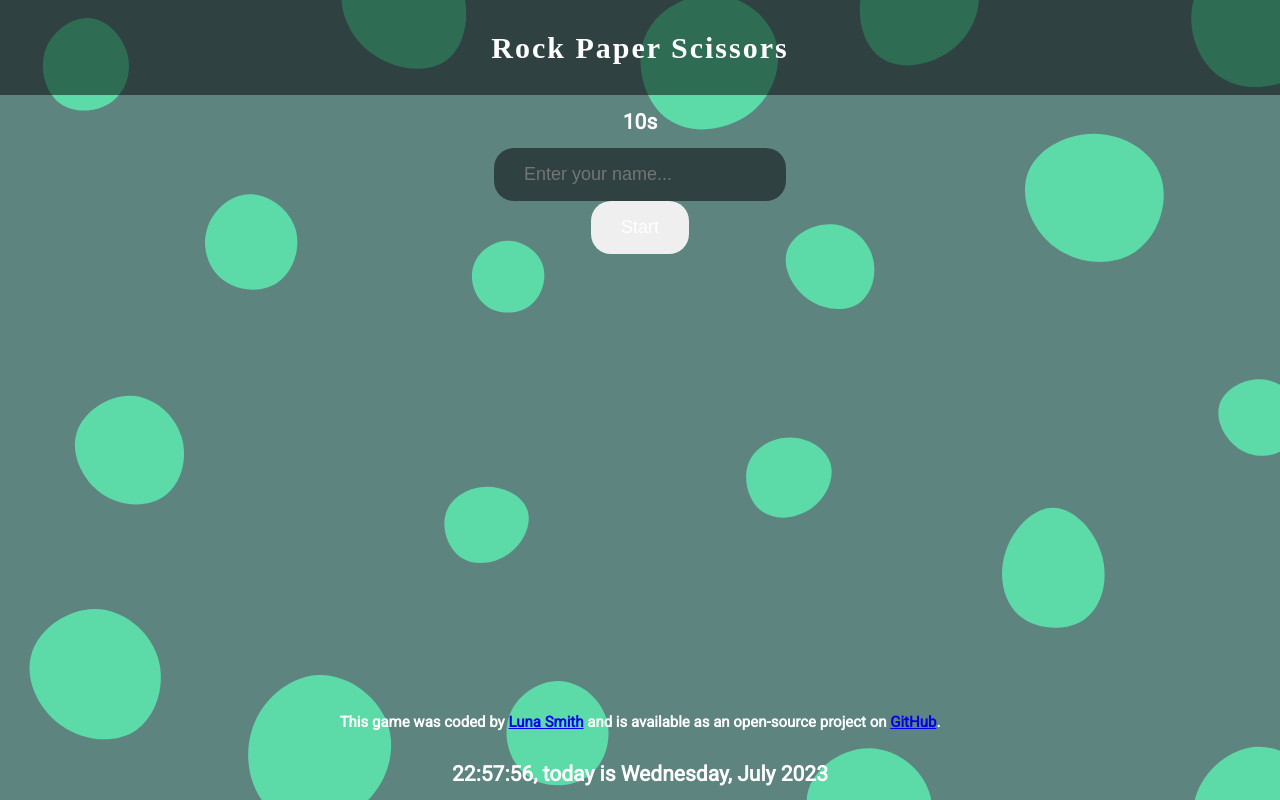
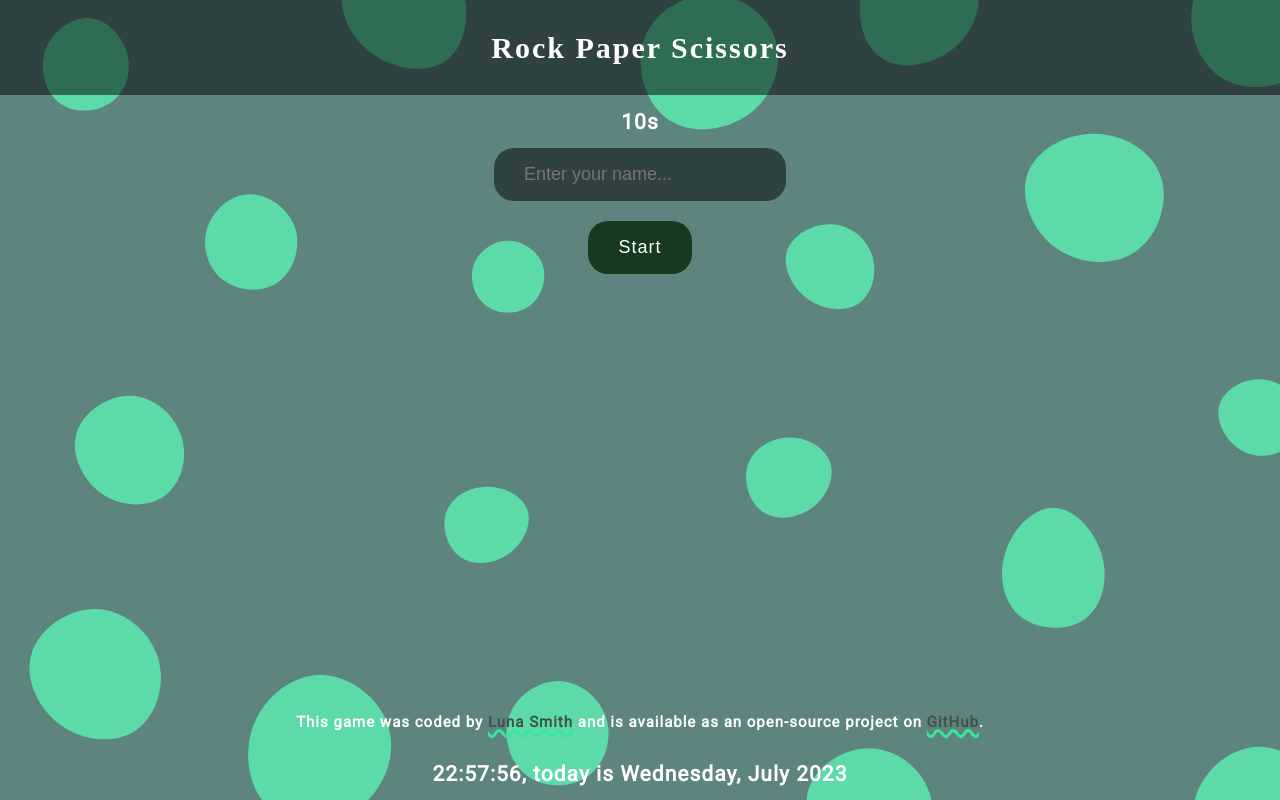
Before and after one commit to Lu-Smith/rock_paper_scisors_vue_typescript_tdd, a Vue app: page / in a window 1280 px wide. Built offline with nearby package versions, Linux system fonts and the light colour scheme; a web font is replaced by a local one.

Commit message:
Updated styles

```diff
--- a/src/assets/main.scss
+++ b/src/assets/main.scss
@@ -21,6 +21,7 @@ body {
     font-family: 'Roboto', sans-serif;
     font-size: $font-size-basic;
     line-height: $line-height-basic;
+    letter-spacing: 1px;
 }
 
 h1 {
@@ -40,6 +41,22 @@ h4 {
     padding: $padding-small;
     font-size: $font-size-small;
     line-height: $line-height-small;
+}
+
+a {
+    text-decoration-color: rgb(52, 231, 157);
+    color: rgb(64, 82, 74);
+    text-decoration-thickness: 3px;
+    text-decoration-style: wavy;
+    transition: 200ms all ease-in-out;
+}
+
+a:hover {
+    text-decoration-color: rgb(33, 71, 55);
+    text-decoration-thickness: 3px;
+    text-decoration-style: solid;
+    color: rgb(52, 231, 157);
+    padding-bottom: 5px;
 }
 
 img {
@@ -65,6 +82,8 @@ button {
     font-size: $font-size-basic;
     line-height: $line-height-basic;
     padding: $padding-button-basic;
+    background-color: rgba(6, 41, 6, 0.8);
+    letter-spacing: 1px;
 }
 
 footer {
--- a/src/components/HomePage.vue
+++ b/src/components/HomePage.vue
@@ -107,4 +107,8 @@ export default {
 .confirm {
   background-color: transparent;
 }
+
+.start-game {
+  margin-top: 20px;
+}
 </style>
```
